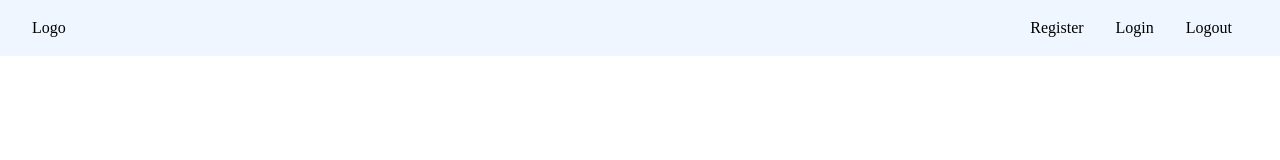
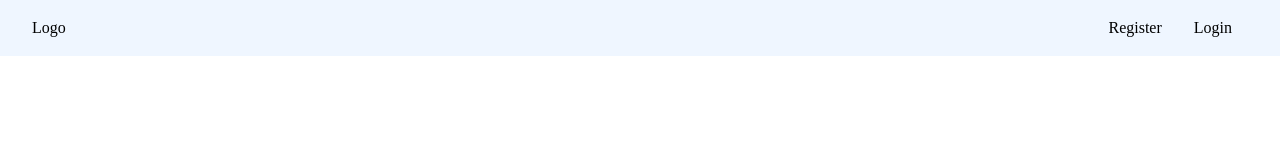
Before and after one commit to chatchatabc/healthhealthabc-frontend, a Next.js app: page /login in a window 1280 px wide. Shown: the top 160 px of the page. Built offline with nearby package versions, Linux system fonts and the light colour scheme.

Commit message:
feat: implemented storing and clearing of token in cookies

```diff
--- a/src/app/login/page.tsx
+++ b/src/app/login/page.tsx
@@ -3,7 +3,7 @@
 import React from "react";
 import { AxiosError } from "axios";
 import { Button, Form, Input, Alert } from "antd";
-import { axiosAuthLogin } from "../lib/axios/axiosAuth";
+import { axiosAuthLogin } from "@/lib/axios/axiosAuth";
 
 function LoginPage() {
   const [loading, setLoading] = React.useState(false);
@@ -16,6 +16,12 @@ function LoginPage() {
     try {
       const res = await axiosAuthLogin(values);
       console.log("Success:", values, res);
+
+      // Save token in cookies
+      document.cookie = `token=${res.data.token}; path=/; max-age=3600`;
+
+      // Redirect to home page
+      window.location.href = "/";
     } catch (err) {
       const error = err as AxiosError;
       if (error.code === "ERR_BAD_REQUEST")
--- a/src/components/Navbar.tsx
+++ b/src/components/Navbar.tsx
@@ -3,7 +3,14 @@
 import React, { useEffect } from "react";
 
 function Navbar() {
-  const [userData, setUserData] = React.useState({});
+  const [userData, setUserData] = React.useState<any>({});
+
+  const handleLogout = () => {
+    // Remove token from cookies
+    document.cookie = "token=;";
+    // Redirect to home page
+    window.location.href = "/";
+  };
 
   useEffect(() => {
     // Get user data from cookies
@@ -13,7 +20,6 @@ function Navbar() {
       return { ...acc, [key]: value };
     }, {});
     setUserData(userData);
-    console.log(userData);
   }, []);
 
   return (
@@ -27,6 +33,17 @@ function Navbar() {
 
         {/* Nav Links */}
         <ul className="ml-auto flex items-center">
+          {userData.token ? (
+            <li>
+              <button
+                onClick={handleLogout}
+                className="flex items-center p-4 bg-transparent"
+              >
+                Logout
+              </button>
+            </li>
+          ) : (
+            <>
               <li>
                 <a className="flex items-center p-4" href="/register">
                   Register
@@ -37,11 +54,8 @@ function Navbar() {
                   Login
                 </a>
               </li>
-          <li>
-            <button className="flex items-center p-4 bg-transparent">
-              Logout
-            </button>
-          </li>
+            </>
+          )}
         </ul>
       </nav>
     </header>
```
Lines whose indentation alone changed are shown as unchanged.
